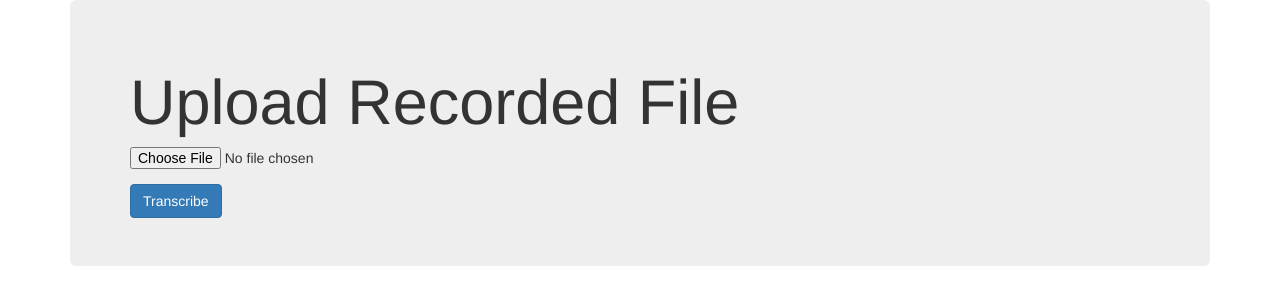
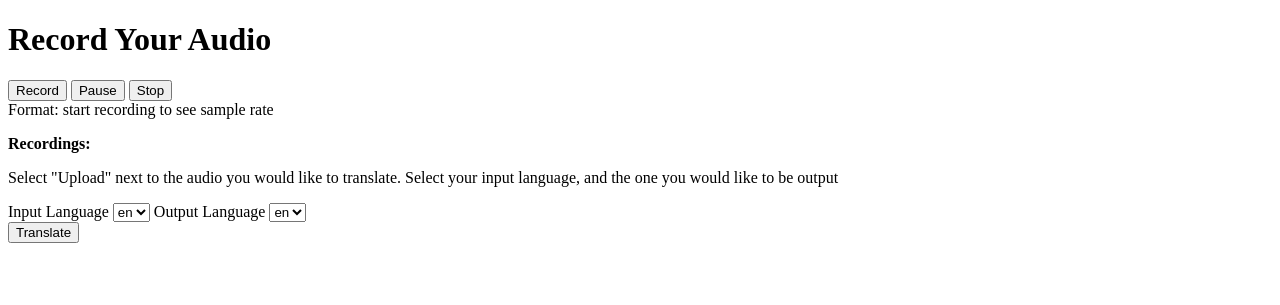
Before and after one commit to software-students-fall2022/containerized-app-exercise-team7, a Flask app: template web-app/templates/home.html in a window 1280 px wide. Shown: the top 305 px of the page. Run offline with Flask 2, Linux system fonts and the light colour scheme; the template is opened without the code that fills it: most values are stand-ins (such as "Sample title", 1, 10 or a date in 2020); parts of the project's set-up code (start-up, migrations or seed data) failed here and were passed over; some libraries are stand-ins or nearby versions.

Commit message:
added record functionality, modified location of ml file and added translation abilities

```diff
--- /dev/null
+++ b/web-app/static/js/app.js
@@ -0,0 +1,167 @@
+//webkitURL is deprecated but nevertheless
+URL = window.URL || window.webkitURL;
+
+var gumStream;                      //stream from getUserMedia()
+var rec;                            //Recorder.js object
+var input;                          //MediaStreamAudioSourceNode we'll be recording
+
+// shim for AudioContext when it's not avb.
+var AudioContext = window.AudioContext || window.webkitAudioContext;
+var audioContext //audio context to help us record
+
+var recordButton = document.getElementById("recordButton");
+var stopButton = document.getElementById("stopButton");
+var pauseButton = document.getElementById("pauseButton");
+
+//add events to those 2 buttons
+recordButton.addEventListener("click", startRecording);
+stopButton.addEventListener("click", stopRecording);
+pauseButton.addEventListener("click", pauseRecording);
+
+function startRecording() {
+    console.log("recordButton clicked");
+
+    /*
+        Simple constraints object, for more advanced audio features see
+        https://addpipe.com/blog/audio-constraints-getusermedia/
+    */
+
+    var constraints = { audio: true, video:false }
+
+    /*
+        Disable the record button until we get a success or fail from getUserMedia()
+    */
+
+    recordButton.disabled = true;
+    stopButton.disabled = false;
+    pauseButton.disabled = false
+
+    /*
+        We're using the standard promise based getUserMedia()
+        https://developer.mozilla.org/en-US/docs/Web/API/MediaDevices/getUserMedia
+    */
+
+    navigator.mediaDevices.getUserMedia(constraints).then(function(stream) {
+        console.log("getUserMedia() success, stream created, initializing Recorder.js ...");
+
+        /*
+            create an audio context after getUserMedia is called
+            sampleRate might change after getUserMedia is called, like it does on macOS when recording through AirPods
+            the sampleRate defaults to the one set in your OS for your playback device
+
+        */
+        audioContext = new AudioContext();
+
+        //update the format
+        document.getElementById("formats").innerHTML="Format: 1 channel pcm @ "+audioContext.sampleRate/1000+"kHz"
+
+        /*  assign to gumStream for later use  */
+        gumStream = stream;
+
+        /* use the stream */
+        input = audioContext.createMediaStreamSource(stream);
+
+        /*
+            Create the Recorder object and configure to record mono sound (1 channel)
+            Recording 2 channels  will double the file size
+        */
+        rec = new Recorder(input,{numChannels:1})
+
+        //start the recording process
+        rec.record()
+
+        console.log("Recording started");
+
+    }).catch(function(err) {
+        //enable the record button if getUserMedia() fails
+        recordButton.disabled = false;
+        stopButton.disabled = true;
+        pauseButton.disabled = true
+    });
+}
+
+function pauseRecording(){
+    console.log("pauseButton clicked rec.recording=",rec.recording );
+    if (rec.recording){
+        //pause
+        rec.stop();
+        pauseButton.innerHTML="Resume";
+    }else{
+        //resume
+        rec.record()
+        pauseButton.innerHTML="Pause";
+
+    }
+}
+
+function stopRecording() {
+    console.log("stopButton clicked");
+
+    //disable the stop button, enable the record too allow for new recordings
+    stopButton.disabled = true;
+    recordButton.disabled = false;
+    pauseButton.disabled = true;
+
+    //reset button just in case the recording is stopped while paused
+    pauseButton.innerHTML="Pause";
+
+    //tell the recorder to stop the recording
+    rec.stop();
+
+    //stop microphone access
+    gumStream.getAudioTracks()[0].stop();
+
+    //create the wav blob and pass it on to createDownloadLink
+    rec.exportWAV(createDownloadLink);
+}
+
+function createDownloadLink(blob) {
+
+    var url = URL.createObjectURL(blob);
+    var au = document.createElement('audio');
+    var li = document.createElement('li');
+    var link = document.createElement('a');
+
+    //name of .wav file to use during upload and download (without extendion)
+    var filename = new Date().toISOString();
+
+    //add controls to the <audio> element
+    au.controls = true;
+    au.src = url;
+
+    //save to disk link
+    link.href = url;
+    link.download = filename+".wav"; //download forces the browser to donwload the file using the  filename
+    link.innerHTML = "Save to disk";
+
+    //add the new audio element to li
+    li.appendChild(au);
+
+    //add the filename to the li
+    li.appendChild(document.createTextNode(filename+".wav "))
+
+    //add the save to disk link to li
+    li.appendChild(link);
+
+    //upload link
+    var upload = document.createElement('a');
+    upload.href="#";
+    upload.innerHTML = "Upload";
+    upload.addEventListener("click", function(event){
+          var xhr=new XMLHttpRequest();
+          xhr.onload=function(e) {
+              if(this.readyState === 4) {
+                  console.log("Server returned: ",e.target.responseText);
+              }
+          };
+          var fd=new FormData();
+          fd.append("audio_data",blob, filename);
+          xhr.open("POST","/",true);
+          xhr.send(fd);
+    })
+    li.appendChild(document.createTextNode (" "))//add a space in between
+    li.appendChild(upload)//add the upload link to li
+
+    //add the li element to the ol
+    recordingsList.appendChild(li);
+}
--- a/web-app/templates/home.html
+++ b/web-app/templates/home.html
@@ -1,33 +1,40 @@
-{% extends "bootstrap/base.html" %}
+<!DOCTYPE html>
+<html>
+  <body>
+    <h1>Record Your Audio</h1>
 
-{% block title %}VoiceRecognition{% endblock %}
-
-{% block content %}
-<div class="container">
-    <div class="page_content">
-        <div class="jumbotron">
-            {% if error %}
-            <div class="alert alert-danger alert-dismissible" role="alert">
-                <button type="button" class="close" data-dismiss="alert" aria-label="Close"><span aria-hidden="true">&times;</span></button>
-                <strong>Error!</strong> Incorrect file format! It should be in PCM WAV, AIFF/AIFF-C, or Native FLAC form of audio.
-            </div>
-            {% endif %}
-            <h1>Upload Recorded File</h1>
-            <form method="POST" enctype="multipart/form-data">
-                <div class="form-group">
-                    <input type="file" name = "file" />
-                </div>
-                <button type="submit" class="btn btn-primary">
-                    Transcribe
-                </button>
-            </form>
-            {% if cont %}
-                <div id = "speechTransciptContainer">
-                    <h3>Transcript:</h3>
-                    <p>{{transcript}}</p>
-                </div>
-            {% endif %}
+    <div id="controls">
+     <button id="recordButton">Record</button>
+     <button id="pauseButton">Pause</button>
+     <button id="stopButton">Stop</button>
+    </div>
+    <div id="formats">Format: start recording to see sample rate</div>
+    <p><strong>Recordings:</strong></p>
+    <ol id="recordingsList"></ol>
+    <!-- inserting these scripts at the end to be able to use all the elements in the DOM -->
+    <script src="https://cdn.rawgit.com/mattdiamond/Recorderjs/08e7abd9/dist/recorder.js"></script>
+    <script src="/static/js/app.js"></script>
+    <p>Select "Upload" next to the audio you would like
+      to translate. Select your input language,
+      and the one you would like to be output</p>
+    <form class="form-inline" method="POST" action="{{ url_for('translate') }}">
+      <div class="form-group">
+        <div class="input-group">
+            <span class="input-group-addon">Input Language</span>
+                <select name="input" class="selectpicker form-control">
+                  {% for o in inp %}
+                  <option value="{{ o.lang }}">{{ o.lang }}</option>
+                  {% endfor %}
+                </select>
+            <span class="input-group-addon">Output Language</span>
+                <select name="output" class="selectpicker form-control">
+                  {% for o in out %}
+                  <option value="{{ o.lang }}">{{ o.lang }}</option>
+                  {% endfor %}
+                </select>
+          </div>
+          <button type="submit" class="btn btn-default">Translate</button>
         </div>
-    </div>
-</div>
-{% endblock %}
+      </form>
+  </body>
+</html>
```
Also changed, not shown: web-app/controller.py (+88 -64 lines), web-app/static/js/languages.js (added, +37 -0 lines), web-app/templates/translate.html (+13 -0 lines), web-app/trans.py (added, +7 -0 lines).
